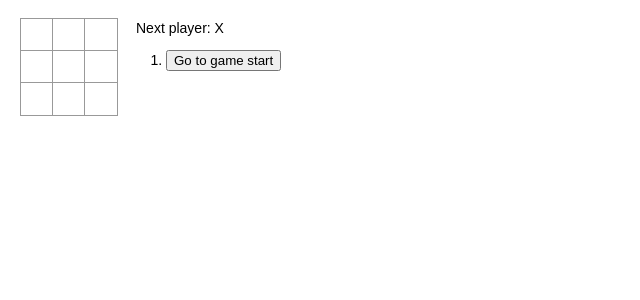
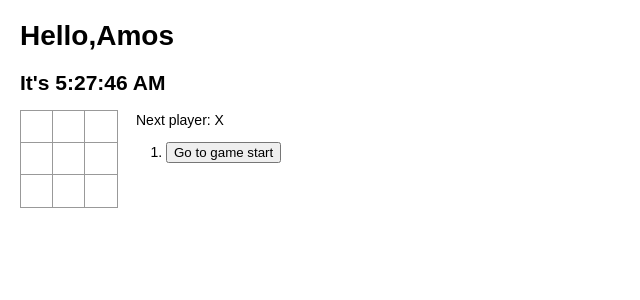
Before and after one commit to amosbaby/react-learning, a React (Create React App) app: page / in a window 1280 px wide. Shown: the top 300 px of the page, without its empty margins (0-640 px from the left). Built offline with nearby package versions, Linux system fonts and the light colour scheme.

Commit message:
add Clock and life-circle

```diff
--- /dev/null
+++ b/src/clock/clock.js
@@ -0,0 +1,41 @@
+import React from "react";
+
+export class Clock extends React.Component {
+
+  constructor(props){
+    super(props)
+    this.state = {
+      date: getNowTimeDesc()
+    }
+  }
+
+  componentDidMount(){
+    this.timerId = setInterval(() => {
+      this.tick()
+    }, 1000);
+  }
+
+  componentWillUnmount(){
+    clearInterval(this.timerId)
+  }
+
+  tick(){
+    this.setState({
+      date: getNowTimeDesc()
+    })
+  }
+
+
+  render(){
+    return (
+      <div>
+        <h1> Hello,Amos </h1>
+        <h2> It's { this.state.date } </h2>
+      </div>
+    )
+  }
+}
+
+function getNowTimeDesc(){
+  return new Date().toLocaleTimeString()
+}
--- a/src/index.js
+++ b/src/index.js
@@ -1,10 +1,18 @@
 
 import ReactDOM from 'react-dom/client';
 import { Game } from './tic-tac-toe/tic-tac-toe';
-
+import { Clock } from './clock/clock';
 
 
 // ========================================
 
-const root = ReactDOM.createRoot(document.getElementById("root"));
-root.render(<Game />);
+ const root = ReactDOM.createRoot(document.getElementById("root"));
+ const element = (
+   <div>
+     <Clock />
+     <Game/>
+   </div>
+ )
+ root.render(element);
+// const element = <h1> Hello,Amos </h1>
+// ReactDOM.createRoot(document.getElementById("root")).render(element)
```
